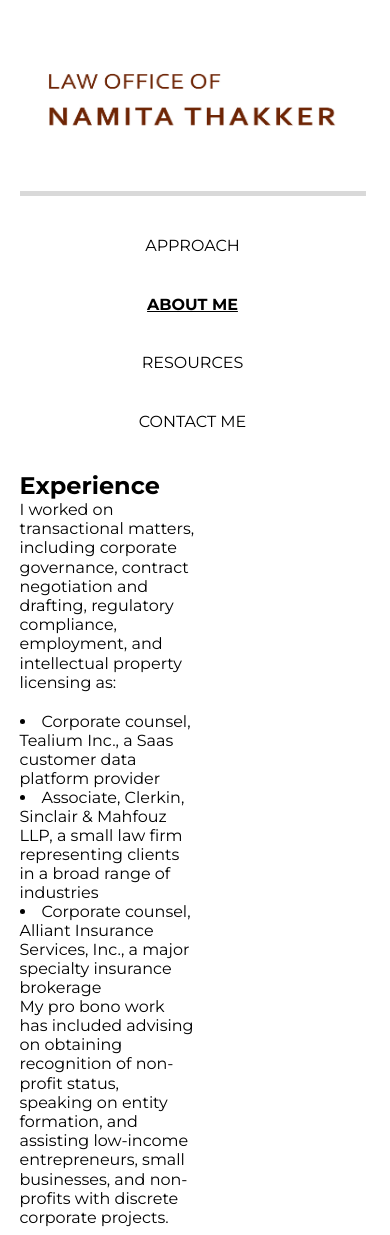
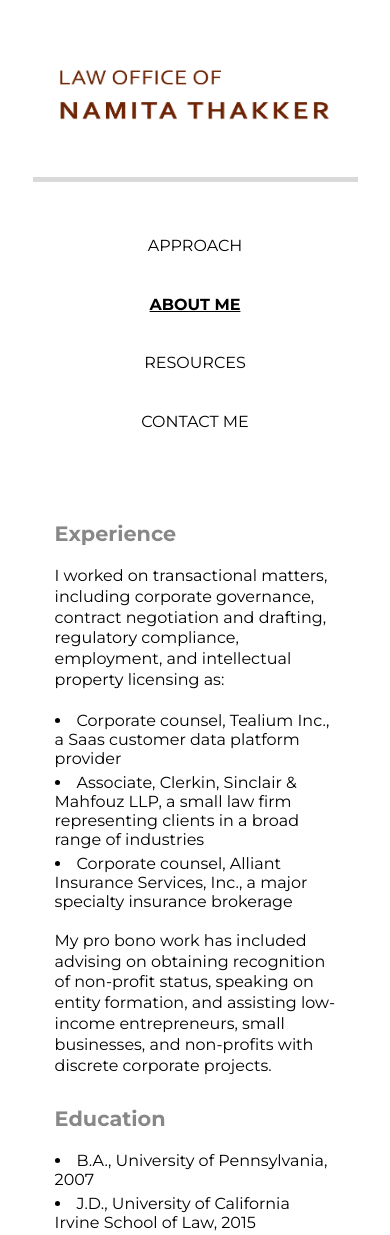
Before and after one commit to Manzanita-Law/Manzanita_Law, a plain HTML site: page about-me.html in a window 390 px wide. Shown: the top 1235 px of the page. Drawn offline with Linux system fonts and the light colour scheme; a script that the page names is missing.

Commit message:
Made webpage mobile responsive.

```diff
--- a/css/styles.css
+++ b/css/styles.css
@@ -20,32 +20,39 @@ margin: 30px 0 20px;
 color: #888888;
 font-family: 'Montserrat', sans-serif;
 font-size: 1.5rem;
-
 }
 
+h2 {
+  margin: 30px 0 20px;
+  color: #888888;
+  font-family: 'Montserrat', sans-serif;
+  font-size: 1.3rem;
+}
+
+
 p {
-line-height: 1.2;
+line-height: 1.3;
 font-size: 1rem;
 font-family: 'Montserrat', sans-serif;
 margin-bottom: 20px;
 }
 
-ul {
-
-}
 
 a {
   color: black;
 }
 
 a:link {
-
   text-decoration: none;
 }
 
 a:hover {
 font-weight: 700;
- color: #6E2405;
+color: #6E2405;
+}
+
+li {
+margin-bottom: 5px;
 
 }
 
@@ -53,39 +60,30 @@ font-weight: 700;
   width: 90%;
 margin: 10px auto 50px;
 position: relative;
-
 }
 
 .header {
 width: 100%;
 height:250px;
 height: 186px;
-
 }
 
 
 .logo {
   position: relative;
   width: 346px;
-  height: 182px;
-  align-items: left;
-  align-items: top;
-
+  aspect-ratio: 1 / 0.53;
+  margin-left: 0;
+  display: block;
 }
 
 .border {
 position: relative;
-align-items: left;
 width: 346px;
 height: 5px;
 background-color: #D9D9D9;
 bottom: 5px;
-
-}
-
-.middle_container {
-
-
+margin-left: 0;
 }
 
 
@@ -98,22 +96,20 @@ flex-wrap: wrap;
 flex-direction: column;
 justify-content: space-evenly;
 text-align: center;
-margin-right: 120px;
+margin-right: 200px;
 float: left;
-
 }
 
 .menu-item {
 width: 100%;
 font-size: 1rem;
 color: black;
-
 }
 
 
 .main {
 position: relative;
-width: 50%;
+width: 60%;
 display: block;
 float: left
 }
@@ -124,20 +120,67 @@ text-decoration: underline;
 }
 
 
-
 .main-list {
-  line-height: 1.2;
+  line-height: 1.3;
   font-size: 1rem;
   margin: 20px 0 20px 40px;
-  /* color: #6E2405;
-  font-weight: bold; */
+}
+
+.para-space {
+margin-top: 20px;
+
 }
 
 .contact-spacing {
-  line-height: 1.2;
+  line-height: 1.3;
   font-size: 1rem;
   font-family: 'Montserrat', sans-serif;
   margin-bottom: 0;
+}
+
+.privacy {
+margin-top: 50px;
+font-style: italic;
+}
+
+
+@media (max-width: 1520px) {
+
+.nav {
+margin-right: 40px;
+}
+
+.main {
+float: right;
+}
+
+}
+
+/* Center content when in portrait mode */
+@media (orientation: portrait), (max-width: 1075px) {
+
+.logo {
+margin: auto;
+width: 325px;
+aspect-ratio: 1 / 0.53;
+}
+
+.border {
+  margin: auto;
+  width: 325px;
+}
+
+
+.nav {
+float: none;
+margin: 0 auto 50px auto;
+}
+
+.main {
+  float: none;
+  margin: auto;
+  width: 80%;
+}
 
 }
 
```
